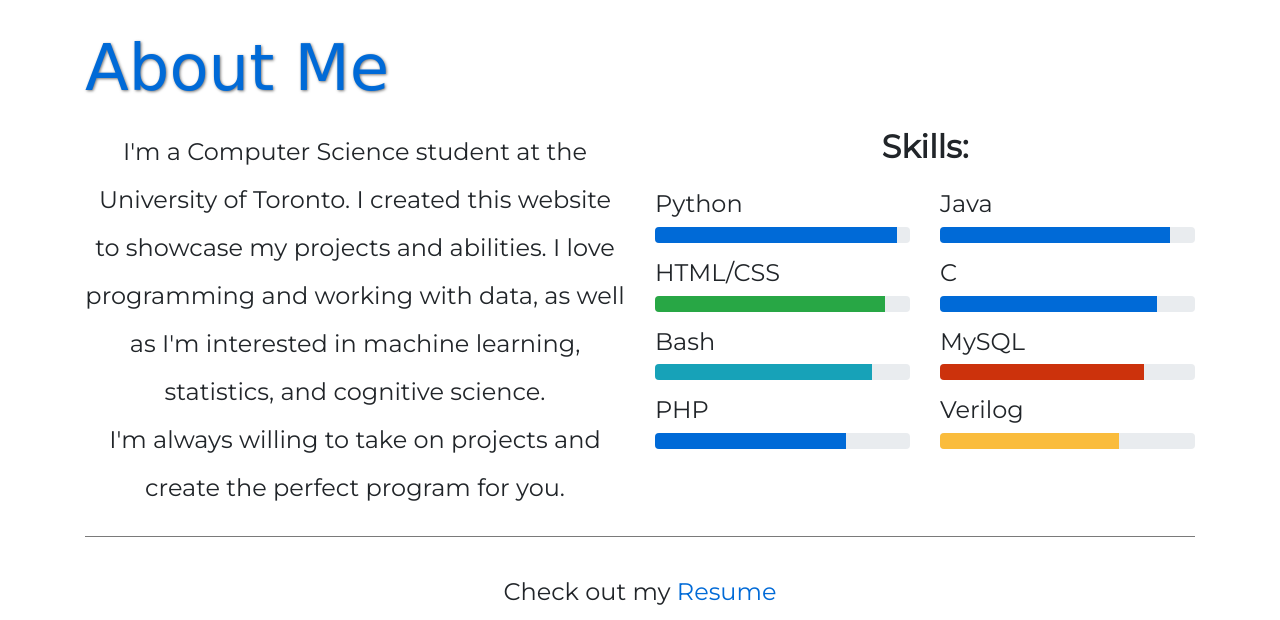
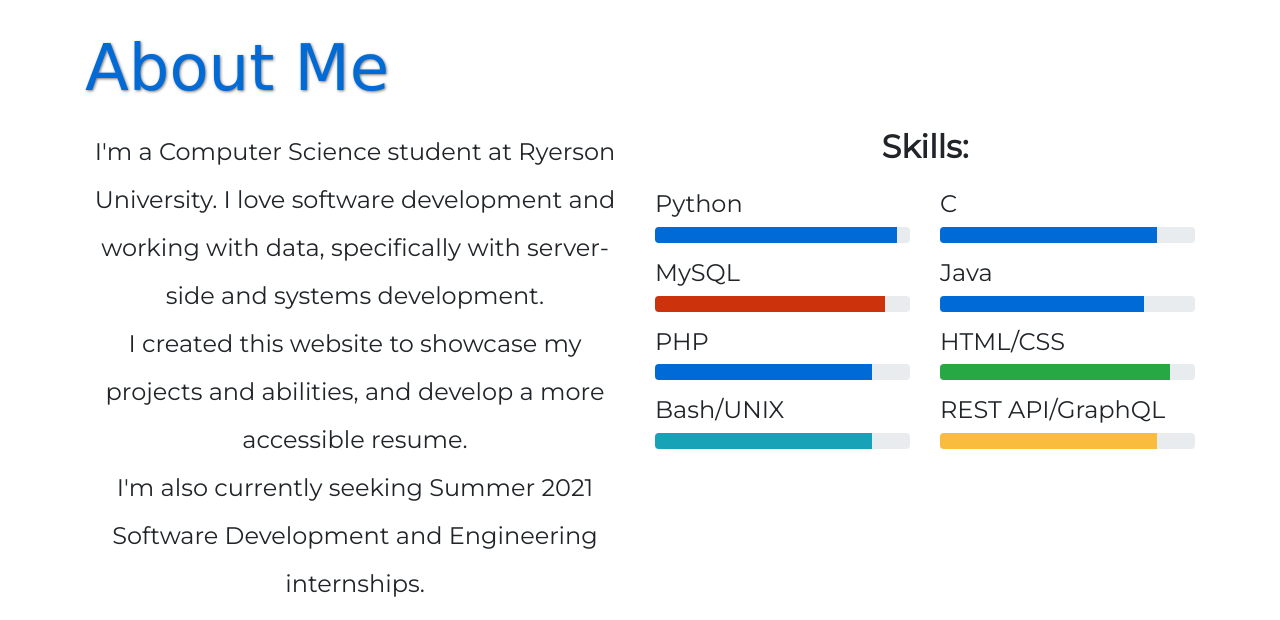
Before and after one commit to CraigP17/CraigP17.github.io, a plain HTML site: page index.html in a window 1280 px wide. Shown: the part 2466-3086 px from the top of the page. Drawn offline with nearby package versions, Linux system fonts and the light colour scheme; a web font is replaced by a local one.

Commit message:
Updated About section

```diff
--- a/index.html
+++ b/index.html
@@ -342,12 +342,17 @@
 
             <div class="row">
                 <div class="col-lg-6">
-                    <h4 id="aboutMe">I'm a Computer
-                      Science student at the University of Toronto. I created this website
-                    to showcase my projects and abilities. I love programming and working
-                    with data, as well as I'm interested in machine learning, statistics,
-                    and cognitive science. <br> I'm always willing to take on projects and
-                    create the perfect program for you.</h4>
+                    <h4 id="aboutMe">
+                        I'm a Computer Science student at Ryerson University.
+                        I love software development and working with data,
+                        specifically with server-side and systems development.
+                        <br>
+                        I created this website to showcase my projects and abilities,
+                        and develop a more accessible resume.
+                        <br>
+                        I'm also currently seeking Summer 2021 Software Development
+                        and Engineering internships.
+                    </h4>
                 </div>
 
                 <div class="col-lg-6 mb-2">
@@ -366,26 +371,6 @@
                             </div>
                         </div>
                         <div class="col-12 col-md-6">
-                            <h4 class="mt-3">Java</h4>
-                            <div class="progress">
-                                <div class="progress-bar" role="progressbar"
-                                style="width: 90%" aria-valuenow="90"
-                                aria-valuemin="0" aria-valuemax="100"
-                                id="languageBar"></div>
-                            </div>
-                        </div>
-                    </div>
-
-                    <div class="row">
-                        <div class="col-12 col-md-6">
-                            <h4 class="mt-3">HTML/CSS</h4>
-                            <div class="progress">
-                                <div class="progress-bar bg-success" role="progressbar"
-                                style="width: 90%" aria-valuenow="90"
-                                aria-valuemin="0" aria-valuemax="100"></div>
-                            </div>
-                        </div>
-                        <div class="col-12 col-md-6">
                             <h4 class="mt-3">C</h4>
                             <div class="progress">
                                 <div class="progress-bar" role="progressbar"
@@ -398,20 +383,21 @@
 
                     <div class="row">
                         <div class="col-12 col-md-6">
-                            <h4 class="mt-3">Bash</h4>
+                            <h4 class="mt-3">MySQL</h4>
                             <div class="progress">
-                                <div class="progress-bar bg-info" role="progressbar"
-                                style="width: 85%" aria-valuenow="85"
-                                aria-valuemin="0" aria-valuemax="100"></div>
+                                <div class="progress-bar" role="progressbar"
+                                style="width: 90%" aria-valuenow="90"
+                                aria-valuemin="0" aria-valuemax="100"
+                                id="databaseBar"></div>
                             </div>
                         </div>
                         <div class="col-12 col-md-6">
-                            <h4 class="mt-3">MySQL</h4>
+                            <h4 class="mt-3">Java</h4>
                             <div class="progress">
                                 <div class="progress-bar" role="progressbar"
                                 style="width: 80%" aria-valuenow="80"
                                 aria-valuemin="0" aria-valuemax="100"
-                                id="databaseBar"></div>
+                                id="languageBar"></div>
                             </div>
                         </div>
                     </div>
@@ -421,21 +407,41 @@
                             <h4 class="mt-3">PHP</h4>
                             <div class="progress">
                                 <div class="progress-bar" role="progressbar"
-                                style="width: 75%" aria-valuenow="75"
+                                style="width: 85%" aria-valuenow="85"
                                 aria-valuemin="0" aria-valuemax="100"
                                 id="languageBar"></div>
                             </div>
                         </div>
                         <div class="col-12 col-md-6">
-                            <h4 class="mt-3">Verilog</h4>
+                            <h4 class="mt-3">HTML/CSS</h4>
+                            <div class="progress">
+                                <div class="progress-bar bg-success" role="progressbar"
+                                style="width: 90%" aria-valuenow="90"
+                                aria-valuemin="0" aria-valuemax="100"></div>
+                            </div>
+                        </div>
+                    </div>
+
+                    <div class="row">
+                        <div class="col-12 col-md-6">
+                            <h4 class="mt-3">Bash/UNIX</h4>
+                            <div class="progress">
+                                <div class="progress-bar bg-info" role="progressbar"
+                                style="width: 85%" aria-valuenow="85"
+                                aria-valuemin="0" aria-valuemax="100"></div>
+                            </div>
+                        </div>
+                        <div class="col-12 col-md-6">
+                            <h4 class="mt-3">REST API/GraphQL</h4>
                             <div class="progress">
                                 <div class="progress-bar" role="progressbar"
-                                style="width: 70%" aria-valuenow="70"
+                                style="width: 85%" aria-valuenow="85"
                                 aria-valuemin="0" aria-valuemax="100"
                                 id="hardwareBar"></div>
                             </div>
                         </div>
                     </div>
+
                 </div>
             </div>
 
```
